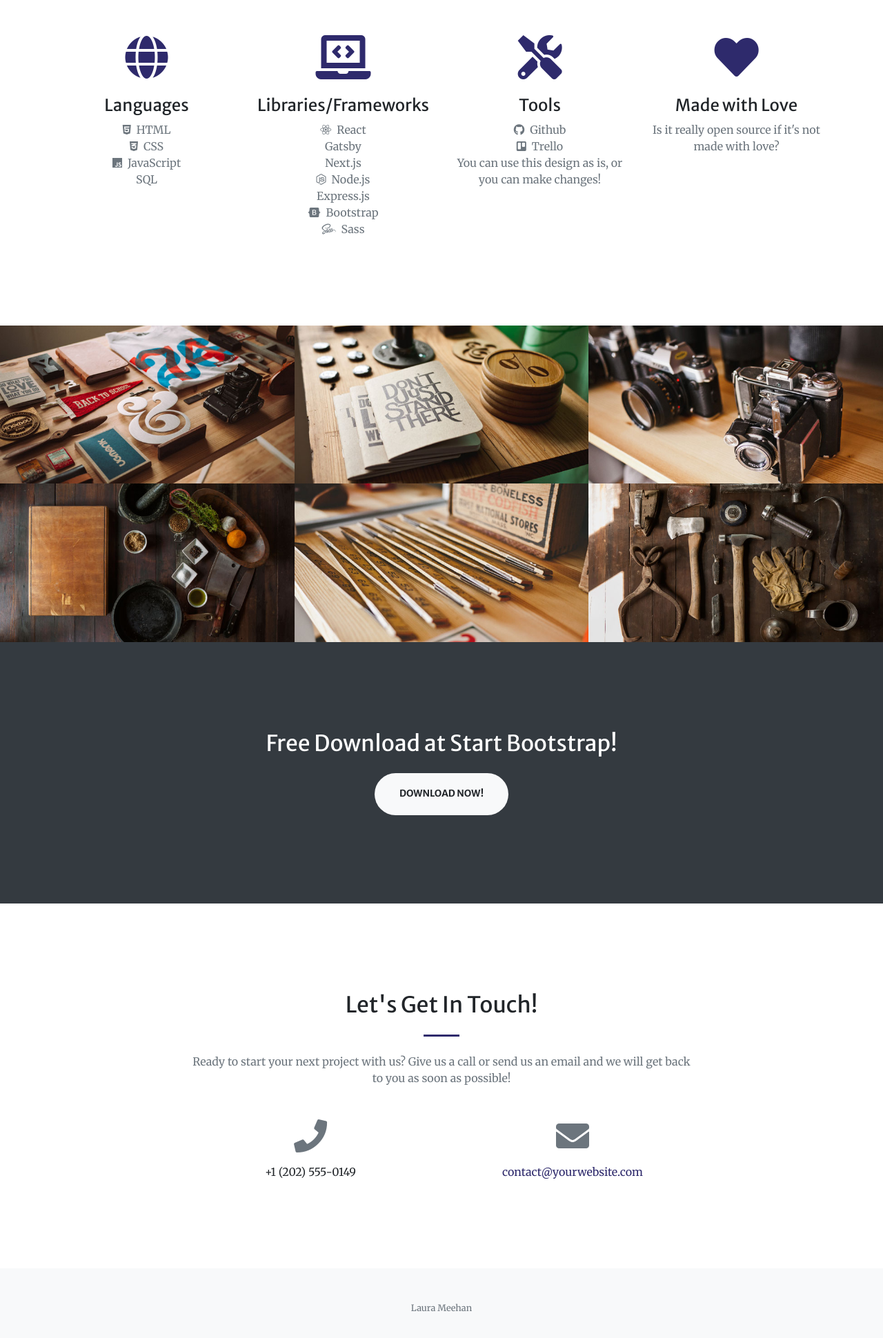
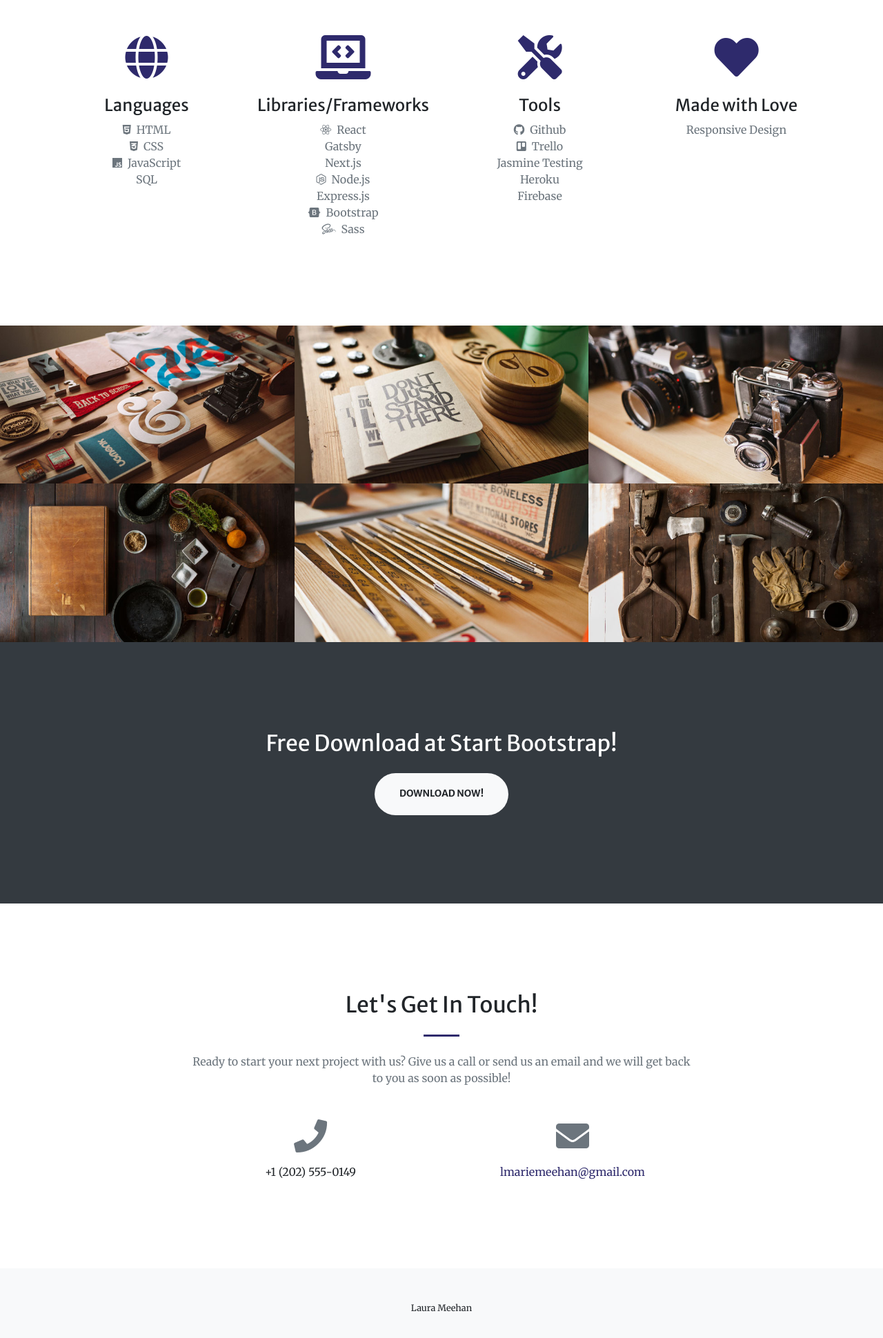
Before and after one commit to lmariemeehan/lm-portfolio, a Gatsby site: page / in a window 1280 px wide. Shown: the part 1528-3468 px from the top of the page at 69% size. Built offline with nearby package versions, Linux system fonts and the light colour scheme; Gatsby itself is replaced by a stand-in of ours.

Commit message:
Changed title and added more skills with icons

```diff
--- a/package.json
+++ b/package.json
@@ -27,7 +27,9 @@
   },
   "devDependencies": {
     "@iconify/icons-ant-design": "^1.0.6",
+    "@iconify/icons-flat-ui": "^1.0.3",
     "@iconify/icons-logos": "^1.0.9",
+    "@iconify/icons-mdi": "^1.0.74",
     "@iconify/icons-simple-icons": "^1.0.23",
     "@iconify/react": "^1.1.2",
     "prettier": "^1.19.1"
--- a/src/components/layout.js
+++ b/src/components/layout.js
@@ -62,7 +62,7 @@ export default class Layout extends React.Component {
         <main>{this.props.children}</main>
         <footer className="bg-light py-5">
           <div className="container">
-            <div className="small text-center text-muted">Laura Meehan</div>
+            <div className="small text-center text-body">Laura Meehan</div>
           </div>
         </footer>
       </div>
--- a/src/pages/index.js
+++ b/src/pages/index.js
@@ -7,12 +7,17 @@ import SEO from "../components/seo"
 import Scroller from "../components/scroller"
 import PortfolioModal from "../components/portfolio/modal"
 import PortfolioCarousel from "../components/portfolio/carousel"
+
 import { Icon, InlineIcon } from "@iconify/react"
 import gatsbyIcon from "@iconify/icons-simple-icons/gatsby"
+import herokuIcon from "@iconify/icons-simple-icons/heroku"
+import firebaseIcon from "@iconify/icons-simple-icons/firebase"
+
 import nextjsIcon from "@iconify/icons-logos/nextjs"
+import jasmineIcon from "@iconify/icons-logos/jasmine"
+import expressIcon from "@iconify/icons-logos/express"
 import consoleSqlOutlined from "@iconify/icons-ant-design/console-sql-outlined"
-import expressIcon from "@iconify/icons-logos/express"
-
+import responsiveIcon from "@iconify/icons-mdi/responsive"
 
 export default class IndexPage extends React.Component {
   constructor(props) {
@@ -41,7 +46,7 @@ export default class IndexPage extends React.Component {
   render() {
     return (
       <Layout>
-        <SEO title="Home"/>
+        <SEO title="Laura Meehan"/>
         <section className="page-section bg-secondary" id="about">
           <div className="container">
             <div className="row justify-content-center">
@@ -93,14 +98,17 @@ export default class IndexPage extends React.Component {
                   <h3 className="h4 mb-2"> Tools </h3>
                   <p className="text-muted mb-0"><i className="fab fa-github mr-2"></i>Github</p>
                   <p className="text-muted mb-0"><i className="fab fa-trello mr-2"></i>Trello</p>
-                  <p className="text-muted mb-0">You can use this design as is, or you can make changes!</p>
+                  <p className="text-muted mb-0"><Icon icon={jasmineIcon} className="mr-2"/>Jasmine Testing</p>
+                  <p className="text-muted mb-0"><Icon icon={herokuIcon} className="mr-2"/>Heroku</p>
+                  <p className="text-muted mb-0"><Icon icon={firebaseIcon} className="mr-2"/>Firebase</p>
+
                 </div>
               </div>
               <div className="col-lg-3 col-md-6 text-center">
                 <div className="mt-5">
                   <i className="fas fa-4x fa-heart text-primary mb-4"></i>
                   <h3 className="h4 mb-2">Made with Love</h3>
-                  <p className="text-muted mb-0">Is it really open source if it's not made with love?</p>
+                  <p className="text-muted mb-0"><Icon icon={responsiveIcon} className="mr-2" />Responsive Design</p>
                 </div>
               </div>
             </div>
@@ -217,7 +225,7 @@ export default class IndexPage extends React.Component {
               </div>
               <div className="col-lg-4 mr-auto text-center">
                 <i className="fas fa-envelope fa-3x mb-3 text-muted"></i>
-                <a className="d-block" href="mailto:contact@yourwebsite.com">contact@yourwebsite.com</a>
+                <a className="d-block" href="mailto:lmariemeehan@gmail.com">lmariemeehan@gmail.com</a>
               </div>
             </div>
           </div>
```
Also changed, not shown: 1 other file.
